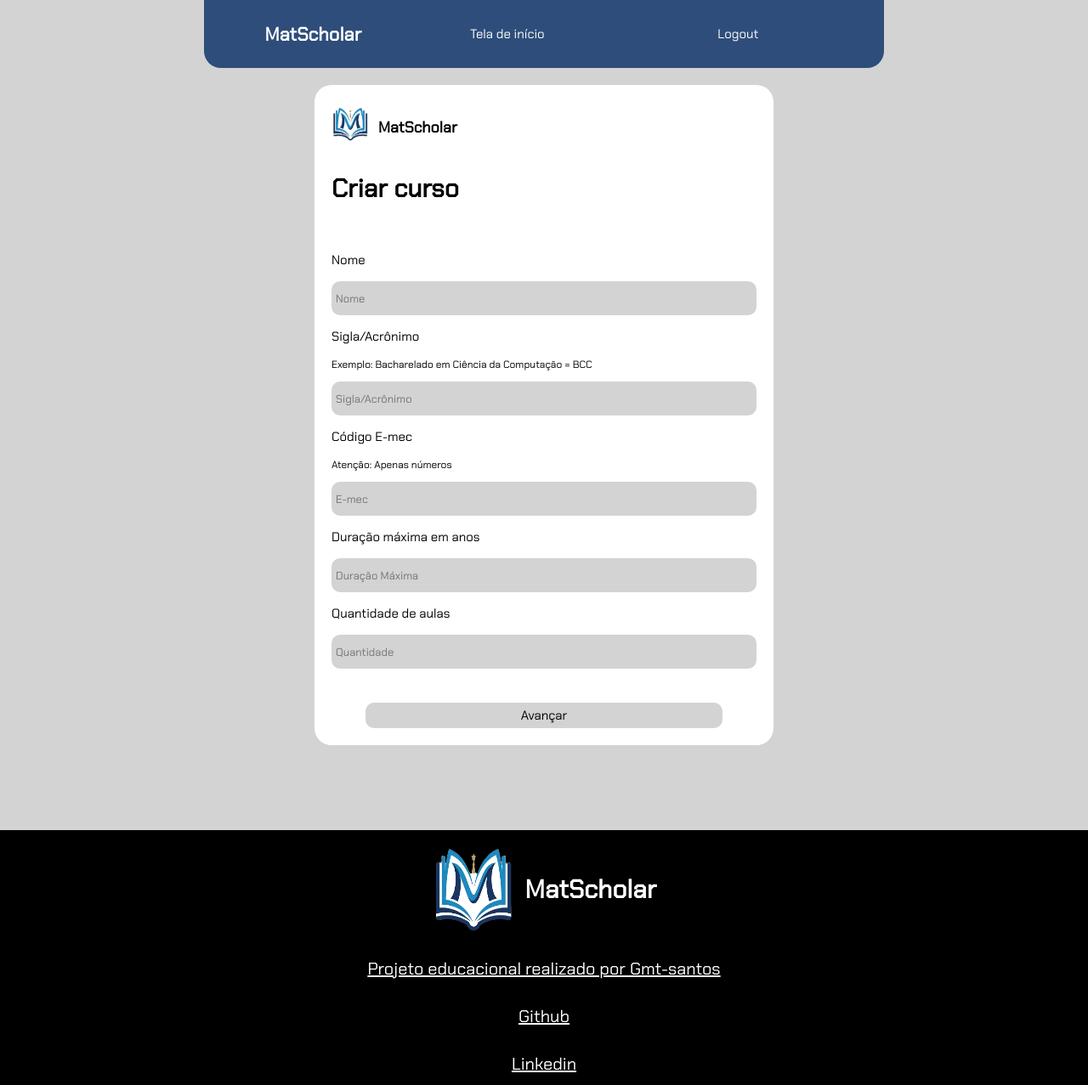
After one commit to Gmt-santos/Projeto_MatScholar, a Django app: template matscholar_app/templates/crs_creation_info.html in a window 1280 px wide. The commit adds this page. Shown: the whole page at 85% size. Run offline with Django 5.2, Linux system fonts and the light colour scheme; the template is opened without the code that fills it, so the values that code supplies are empty; parts of the project's set-up code (start-up, migrations or seed data) failed here and were passed over.

Commit message:
Trabalhando na criação de cursos

```diff
--- a/matscholar/settings.py
+++ b/matscholar/settings.py
@@ -123,7 +123,7 @@ AUTH_PASSWORD_VALIDATORS = [
 # Internationalization
 # https://docs.djangoproject.com/en/6.0/topics/i18n/
 
-LANGUAGE_CODE = 'en-us'
+LANGUAGE_CODE = 'pt-br'
 
 TIME_ZONE = 'UTC'
 
--- a/matscholar_app/models.py
+++ b/matscholar_app/models.py
@@ -20,6 +20,7 @@ class permissions(models.Model):
 class courses(models.Model):
     id=models.AutoField(primary_key=True)
     name=models.CharField(max_length=255)
+    acronym=models.CharField(max_length=255,null=True)
     e_mec=models.CharField(max_length=255)
     max_length=models.IntegerField()
     fk_institution=models.ForeignKey(institution,on_delete=models.CASCADE,db_column="fk_institution",null=True)
@@ -61,7 +62,7 @@ class classes(models.Model):
     start_date=models.DateField()
     end_date=models.DateField()
     open=models.IntegerField()
-    fk_professor=models.ForeignKey(academic_users,on_delete=models.CASCADE,db_column="fk_professor")
+    fk_professor=models.ForeignKey(academic_users,on_delete=models.CASCADE,db_column="fk_professor",null=True)
     initial=models.IntegerField(default=1)
     abstract=models.IntegerField(default=0)
     class Meta:
--- /dev/null
+++ b/matscholar_app/templates/crs_creation_info.html
@@ -0,0 +1,47 @@
+{% extends 'general/header_footer_dashboard.html'%}
+{% load static %}
+{% block content %}
+<link rel="stylesheet" href="{% static 'css/specific/style_crs_creation.css' %}">
+    <form method="POST" action="{% url 'matscholar_app:crs_creation_classes'%}" class="form_form">
+     {% csrf_token %}
+
+        <div class="forms_title_div">
+            <img class="logo_forms_title_img" src="{% static 'images/logo.png' %}" alt="">
+            <p class="logo_forms_title_p">MatScholar</p>
+        </div>
+        <p class="logo_forms_title_p" style="font-size:30px">Criar curso</p>
+        <p class="forms_aux_input_p"></p>
+        <p class="forms_aux_input_p">Nome</p>
+        <input class="forms_input" type="text" name="name" id="name" placeholder= "Nome"  required >
+        <div>
+            <p class="forms_aux_input_p">Sigla/Acrônimo</p>
+            <p class="forms_aux_minor_input_p">Exemplo: Bacharelado em Ciência da Computação = BCC</p>
+        </div>
+
+        <input class="forms_input" type="text" name="acronym" id="acronym" placeholder="Sigla/Acrônimo"  required >
+
+        <div>
+            <p class="forms_aux_input_p">Código E-mec</p>
+            <p class="forms_aux_minor_input_p">Atenção: Apenas números</p>
+        </div>
+
+        <input class="forms_input" type="text" name="e_mec" id="e_mec" placeholder="E-mec"  required >
+
+
+        <p class="forms_aux_input_p">Duração máxima em anos</p>
+
+
+        <input class="forms_input" type="text" name="max_length" id="max_length" placeholder="Duração Máxima"  required >
+
+         <p class="forms_aux_input_p">Quantidade de aulas</p>
+
+
+        <input class="forms_input" type="text" name="quant_classes" id="quant_classes" placeholder="Quantidade" required >
+
+        <div style="margin-top:20px;display:flex;justify-content:center;align-items:center;flex-direction:column">
+
+           <input type="submit" class="forms_submit_input" value="Avançar">
+        </div>
+    </form>
+
+{% endblock content%}
--- a/matscholar_app/templates/dashboard.html
+++ b/matscholar_app/templates/dashboard.html
@@ -87,7 +87,7 @@
             </div>
 
         </a>
-        <a href="{% url 'matscholar_app:std_creation_courses' %}">
+        <a href="{% url 'matscholar_app:crs_creation_info' %}">
             <div class="operations_simulate_buttons_div button_color_lightblue_div">
                 <img class="operations_button_icon_img"src="{% static 'icons/new_folder_icon.png'%}" alt="">
                 <p class="operations_buttons_p">Criar curso</p>
--- a/matscholar_app/templates/std_creation_forms.html
+++ b/matscholar_app/templates/std_creation_forms.html
@@ -25,6 +25,7 @@
         value="{{recommended_password}}" required >
 
         <div style="margin-top:20px;display:flex;justify-content:center;align-items:center;flex-direction:column">
+            <p class="forms_aux_input_p">A senha deverá ter no mínimo 10 caracteres</p>
             <p class="forms_aux_input_p"> Confira os dados antes de enviar</p>
            <input type="submit" class="forms_submit_input" value="Cadastrar">
         </div>
--- a/matscholar_app/urls.py
+++ b/matscholar_app/urls.py
@@ -13,5 +13,7 @@ urlpatterns = [
     path('dashboard/principal/std_creation_courses/',view=views.std_creation_courses,name="std_creation_courses"),
     path('dashboard/principal/std_creation_forms/',view=views.std_creation_forms,name="std_creation_forms"),
     path('dashboard/principal/std_creation_operation/',view=views.std_creation_operation,name="std_creation_operation"),
+    path('dashboard/principal/crs_creation_info/',view=views.crs_creation_info,name="crs_creation_info"),
+    path('dashboard/principal/crs_creation_classes/',view=views.crs_creation_classes,name="crs_creation_classes"),
     path('logout/',view=views.logout,name="logout"),
 ]
--- /dev/null
+++ b/static_files/css/specific/style_crs_creation.css
@@ -0,0 +1,102 @@
+@import url('../style_master.css');
+.forms_being_processed_form{
+    display: flex;
+    flex-direction: column;
+    border-radius: var(--border-radius);
+    width:700px;
+    height:fit-content;
+    margin-top: 100px;
+    padding:20px;
+}
+.forms_being_processed_div{
+    display: flex;
+    flex-direction: column;
+    background-color: white;
+    border-radius: var(--border-radius);
+    width:700px;
+    height:fit-content;
+    padding:20px;
+}
+.forms_info_being_processed_div{
+    display:flex;
+    flex-direction: row;
+    justify-content: space-between;
+    width: 700px;
+    align-items: center;
+    margin-top: 10px;
+}
+.forms_input_being_processed_input{
+    font-family: Chakra;
+    font-size:13px;
+    border-radius: 8px;
+    border-style:none;
+    padding:5px;
+    height: 20px;
+    background-color: var(--color-gray);
+    width: 200px;;
+}
+.forms_submit_input{
+    height:30px;
+    width:420px;
+    padding:5px;
+    margin-top: 20px;
+    font-family: Chakra;
+    font-size: 15px;
+    border-style: none;
+    border-radius: 10px;
+    transition-duration: 1s;
+    cursor:pointer;
+    background-color: var(--color-gray);
+}
+.forms_submit_input:hover{
+    background-color: rgb(247, 247, 247);
+    transition-duration: 1s;
+}
+
+/*   Formulário de criação de aluno        */
+.form_form{
+    display: flex;
+    flex-direction: column;
+    background-color: white;
+    border-radius: var(--border-radius);
+    width:500px;
+    height:fit-content;
+    margin-top: 100px;
+    padding:20px;
+}
+.forms_title_div{
+    display:flex;
+    flex-direction: row;
+    justify-content: flex-start;
+    align-items: center;
+    gap:10px;
+}
+.logo_forms_title_img{
+    width:45px;
+    height: 40px;
+}
+.logo_forms_title_p{
+     font-weight: bold;
+    color: black;
+    font-size:18px;
+    font-family: Chakra;
+   margin-bottom:10px;
+
+}
+.forms_aux_input_p{
+    font-family: Chakra;
+    font-size: 15px;
+}
+.forms_aux_minor_input_p{
+    font-family: Chakra;
+    font-size: 12px;
+}
+.forms_input{
+    font-family: Chakra;
+    font-size:13px;
+    border-radius: 10px;
+    border-style:none;
+    padding:5px;
+    height: 30px;
+    background-color: var(--color-gray);
+}
--- a/utils/python/db_functions.py
+++ b/utils/python/db_functions.py
@@ -40,7 +40,7 @@ def validate_RA(request,ra:str):
 
     try:
         year=str(f.get_year()%2000)
-        regex_ra=regex.findall(r"^[0-9]+$",ra)
+        regex_ra=regex.findall(r"^[0-9]{11}$",ra)
         if regex_ra:
             existent_ra=students.objects.filter(fk_institution=request.session.get("institution")).values_list("RA",flat=True)
             set_existent_ra=set(existent_ra)
```
Also changed, not shown: matscholar_app/templates/crs_creation_classes.html (added, +45 -0 lines), matscholar_app/views/principal_operations.py (+47 -0 lines), utils/python/functions.py (+22 -3 lines), matscholar_app/migrations/0007_courses_acronym.py (added), matscholar_app/migrations/0008_alter_classes_fk_professor.py (added).
